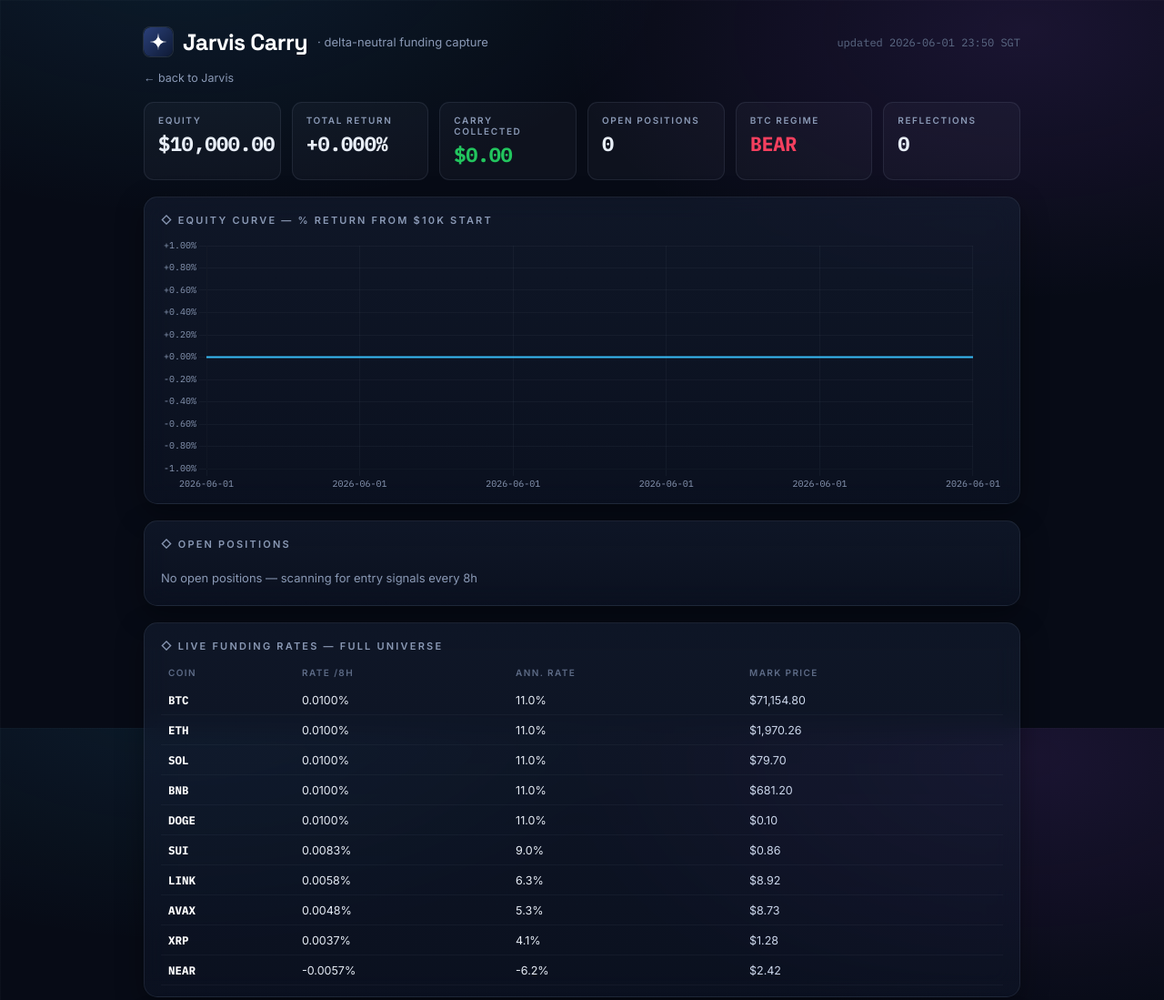
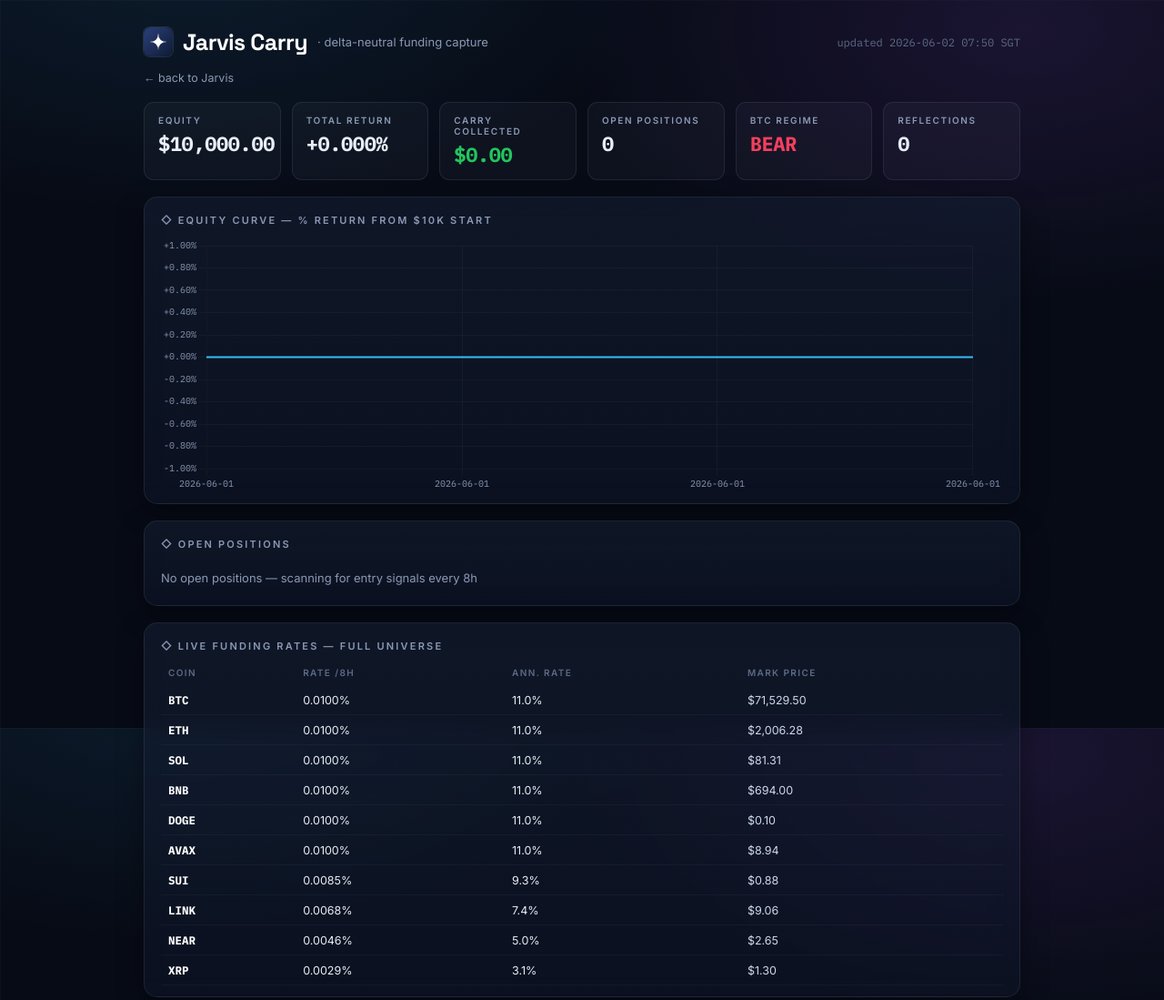
Before and after one commit to adamdegoat/jarviscarry-site, a plain HTML site: page index.html in a window 1280 px wide. Shown: the top 1099 px of the page at 91% size. Drawn offline with nearby package versions, Linux system fonts and the light colour scheme.

Commit message:
carry live update 2026-06-02 07:50

```diff
--- a/index.html
+++ b/index.html
@@ -49,7 +49,7 @@
   <div class="top">
     <svg width="32" height="32" viewBox="0 0 28 28" style="border-radius:7px;box-shadow:0 0 0 1px rgba(148,163,184,.18)"><defs><linearGradient id="cg" x1="0" y1="0" x2="1" y2="1"><stop offset="0" stop-color="#2b4079"/><stop offset="1" stop-color="#0e1a35"/></linearGradient></defs><rect width="28" height="28" rx="7" fill="url(#cg)"/><path d="M14 5.4 Q14 14 22.6 14 Q14 14 14 22.6 Q14 14 5.4 14 Q14 14 14 5.4 Z" fill="#fff"/></svg>
     <span class="wm">Jarvis Carry</span><span class="tsub">· delta-neutral funding capture</span>
-    <span class="upd">updated 2026-06-01 23:50 SGT</span>
+    <span class="upd">updated 2026-06-02 07:50 SGT</span>
   </div>
   <a class="back" href="https://adamdegoat.github.io/jarvis/">← back to Jarvis</a>
 
@@ -74,7 +74,7 @@
 
   <div class="card">
     <div class="card-h">◇ Live funding rates — full universe</div>
-    <table class="rates-tbl"><thead><tr><th>Coin</th><th>Rate /8h</th><th>Ann. rate</th><th>Mark price</th></tr></thead><tbody><tr><td class="coin-name">BTC</td><td style="color:#e8eef7">0.0100%</td><td style="color:#e8eef7">11.0%</td><td>$71,154.80</td></tr><tr><td class="coin-name">ETH</td><td style="color:#e8eef7">0.0100%</td><td style="color:#e8eef7">11.0%</td><td>$1,970.26</td></tr><tr><td class="coin-name">SOL</td><td style="color:#e8eef7">0.0100%</td><td style="color:#e8eef7">11.0%</td><td>$79.70</td></tr><tr><td class="coin-name">BNB</td><td style="color:#e8eef7">0.0100%</td><td style="color:#e8eef7">11.0%</td><td>$681.20</td></tr><tr><td class="coin-name">DOGE</td><td style="color:#e8eef7">0.0100%</td><td style="color:#e8eef7">11.0%</td><td>$0.10</td></tr><tr><td class="coin-name">SUI</td><td style="color:#e8eef7">0.0083%</td><td style="color:#e8eef7">9.0%</td><td>$0.86</td></tr><tr><td class="coin-name">LINK</td><td style="color:#e8eef7">0.0058%</td><td style="color:#e8eef7">6.3%</td><td>$8.92</td></tr><tr><td class="coin-name">AVAX</td><td style="color:#e8eef7">0.0048%</td><td style="color:#e8eef7">5.3%</td><td>$8.73</td></tr><tr><td class="coin-name">XRP</td><td style="color:#e8eef7">0.0037%</td><td style="color:#e8eef7">4.1%</td><td>$1.28</td></tr><tr><td class="coin-name">NEAR</td><td style="color:#e8eef7">-0.0057%</td><td style="color:#e8eef7">-6.2%</td><td>$2.42</td></tr></tbody></table>
+    <table class="rates-tbl"><thead><tr><th>Coin</th><th>Rate /8h</th><th>Ann. rate</th><th>Mark price</th></tr></thead><tbody><tr><td class="coin-name">BTC</td><td style="color:#e8eef7">0.0100%</td><td style="color:#e8eef7">11.0%</td><td>$71,529.50</td></tr><tr><td class="coin-name">ETH</td><td style="color:#e8eef7">0.0100%</td><td style="color:#e8eef7">11.0%</td><td>$2,006.28</td></tr><tr><td class="coin-name">SOL</td><td style="color:#e8eef7">0.0100%</td><td style="color:#e8eef7">11.0%</td><td>$81.31</td></tr><tr><td class="coin-name">BNB</td><td style="color:#e8eef7">0.0100%</td><td style="color:#e8eef7">11.0%</td><td>$694.00</td></tr><tr><td class="coin-name">DOGE</td><td style="color:#e8eef7">0.0100%</td><td style="color:#e8eef7">11.0%</td><td>$0.10</td></tr><tr><td class="coin-name">AVAX</td><td style="color:#e8eef7">0.0100%</td><td style="color:#e8eef7">11.0%</td><td>$8.94</td></tr><tr><td class="coin-name">SUI</td><td style="color:#e8eef7">0.0085%</td><td style="color:#e8eef7">9.3%</td><td>$0.88</td></tr><tr><td class="coin-name">LINK</td><td style="color:#e8eef7">0.0068%</td><td style="color:#e8eef7">7.4%</td><td>$9.06</td></tr><tr><td class="coin-name">NEAR</td><td style="color:#e8eef7">0.0046%</td><td style="color:#e8eef7">5.0%</td><td>$2.65</td></tr><tr><td class="coin-name">XRP</td><td style="color:#e8eef7">0.0029%</td><td style="color:#e8eef7">3.1%</td><td>$1.30</td></tr></tbody></table>
   </div>
 
   <div class="card">
@@ -140,8 +140,8 @@
 
 </div>
 <script>
-const LABELS = ["2026-06-01", "2026-06-01", "2026-06-01", "2026-06-01", "2026-06-01", "2026-06-01"];
-const VALUES = [0.0, 0.0, 0.0, 0.0, 0.0, 0.0];
+const LABELS = ["2026-06-01", "2026-06-01", "2026-06-01", "2026-06-01", "2026-06-01", "2026-06-01", "2026-06-01"];
+const VALUES = [0.0, 0.0, 0.0, 0.0, 0.0, 0.0, 0.0];
 Chart.defaults.color='#8a99b5';
 Chart.defaults.font.family="'IBM Plex Mono',monospace";
 new Chart(document.getElementById('eq'),{
```
